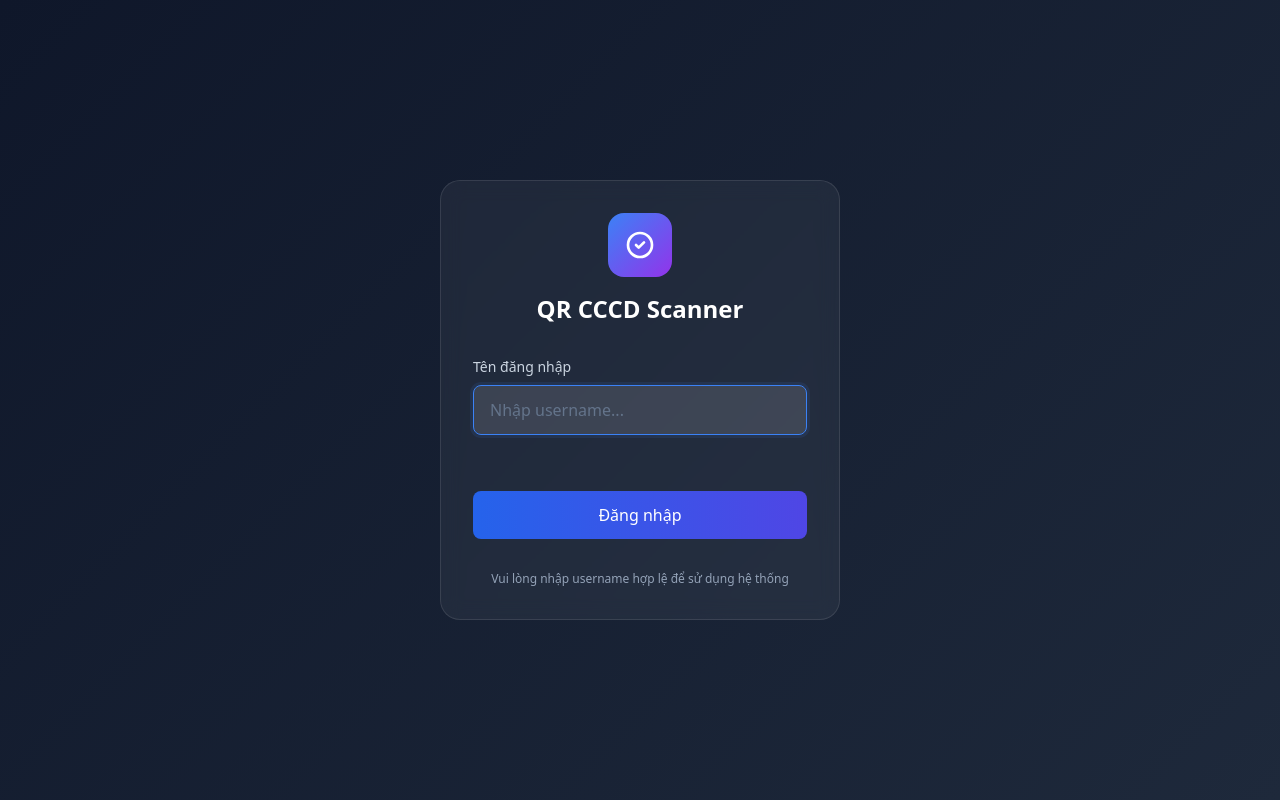
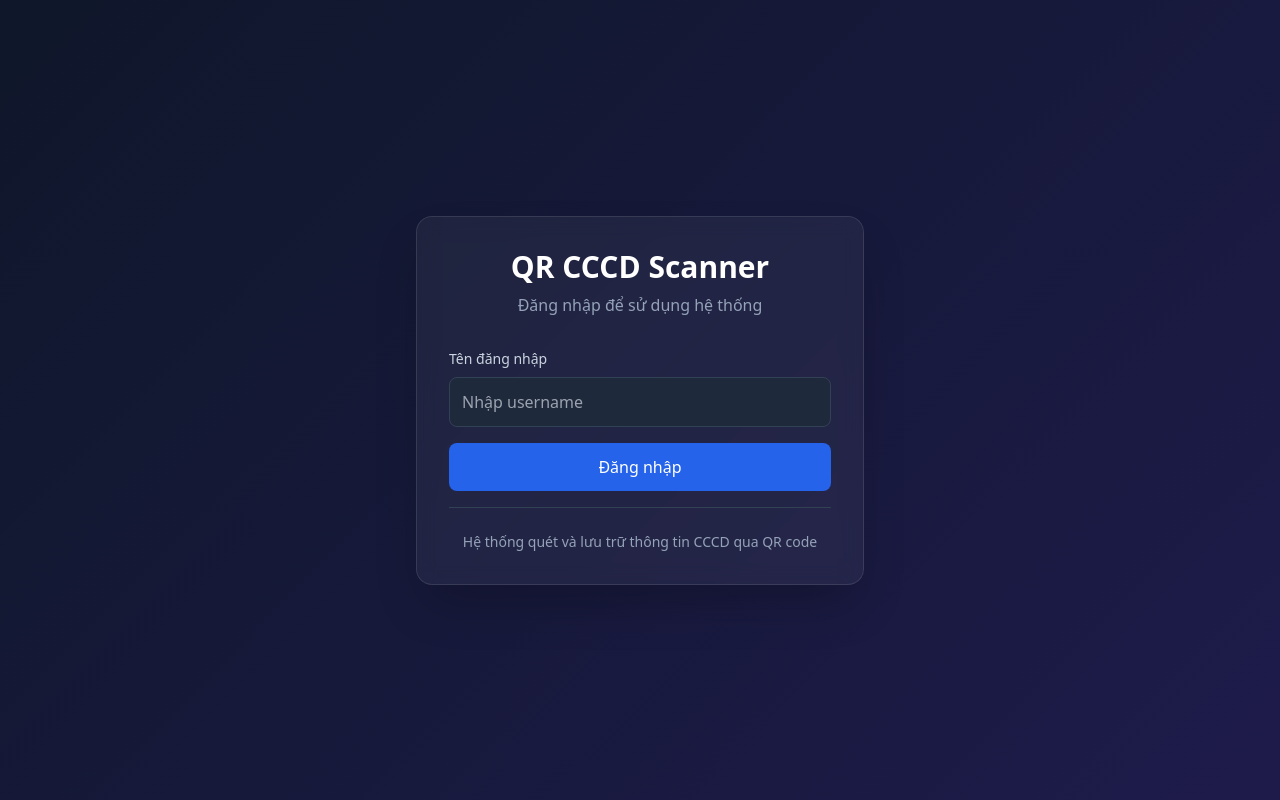
Before and after one commit to nhanlee/qr-cccd-scanner, a Flask app: page /login in a window 1280 px wide. Run offline with Flask 2, Linux system fonts and the light colour scheme; some libraries are stand-ins or nearby versions.

Commit message:
update20251204

```diff
--- a/app.py
+++ b/app.py
@@ -272,16 +272,17 @@ def scan_qr_image():
                 qr = cv2.QRCodeDetector()
                 text, pts, _ = qr.detectAndDecode(img)
 
-                if not text:
+                if text:
+                    parsed, error_msg = parse_qr_text(text)
+                else:
                     # Thử thêm với adaptive threshold
                     img_thresh = cv2.adaptiveThreshold(img, 255,
                         cv2.ADAPTIVE_THRESH_GAUSSIAN_C, cv2.THRESH_BINARY, 11, 2)
-                    text, pts, _ = qr.detectAndDecode(img_thresh)
-
-                if text:
-                    parsed, error_msg = parse_qr_text(text)
-                else:
-                    error_msg = "Không tìm thấy QR code trong ảnh"
+                    text2, pts2, _ = qr.detectAndDecode(img_thresh)
+                    if text2:
+                        parsed, error_msg = parse_qr_text(text2)
+                    else:
+                        error_msg = "Không tìm thấy QR code trong ảnh"
             except Exception as img_error:
                 app.logger.error(f"Image decode error: {img_error}")
                 error_msg = "Lỗi xử lý ảnh"
--- a/requirements.txt
+++ b/requirements.txt
@@ -10,5 +10,5 @@ numpy==1.26.4
 pandas==2.1.4
 
 ultralytics==8.3.25
-python-dotenv
-mysql-connector-python>=8.0.0
+python-dotenv==1.0.0
+mysql-connector-python==8.3.0
--- a/templates/login.html
+++ b/templates/login.html
@@ -1,144 +1,98 @@
-<!doctype html>
+<!DOCTYPE html>
 <html lang="vi">
 <head>
-  <meta charset="utf-8" />
-  <meta name="viewport" content="width=device-width,initial-scale=1" />
+    <meta charset="UTF-8">
+    <meta name="viewport" content="width=device-width, initial-scale=1.0">
     <title>Đăng nhập - QR CCCD Scanner</title>
-
-  <!-- Tailwind CSS -->
     <script src="https://cdn.tailwindcss.com"></script>
-
     <style>
         body {
-      background: linear-gradient(135deg, #0f172a 0%, #1e293b 100%);
+            background: linear-gradient(135deg, #0f172a 0%, #1e1b4b 100%);
             min-height: 100vh;
-      display: flex;
-      align-items: center;
-      justify-content: center;
-      padding: 1rem;
         }
-
         .login-card {
             background: rgba(255, 255, 255, 0.05);
             backdrop-filter: blur(10px);
             border: 1px solid rgba(255, 255, 255, 0.1);
-      border-radius: 20px;
-      width: 100%;
-      max-width: 400px;
-    }
-
-    .login-input {
-      background: rgba(255, 255, 255, 0.08);
-      border: 1px solid rgba(255, 255, 255, 0.2);
-      transition: all 0.3s ease;
-    }
-
-    .login-input:focus {
-      background: rgba(255, 255, 255, 0.12);
-      border-color: #3b82f6;
-      box-shadow: 0 0 0 3px rgba(59, 130, 246, 0.1);
         }
     </style>
 </head>
-<body>
-  <div class="login-card p-8">
-    <!-- Logo/Header -->
+<body class="flex items-center justify-center p-4">
+    <div class="login-card w-full max-w-md p-8 rounded-2xl shadow-2xl">
         <div class="text-center mb-8">
-      <div class="inline-flex items-center justify-center w-16 h-16 bg-gradient-to-br from-blue-500 to-purple-600 rounded-2xl mb-4">
-        <svg xmlns="http://www.w3.org/2000/svg" class="h-8 w-8 text-white" fill="none" viewBox="0 0 24 24" stroke="currentColor">
-          <path stroke-linecap="round" stroke-linejoin="round" stroke-width="2" d="M9 12l2 2 4-4m6 2a9 9 0 11-18 0 9 9 0 0118 0z" />
-        </svg>
-      </div>
-      <h1 class="text-2xl font-bold text-white">QR CCCD Scanner</h1>
+            <h1 class="text-3xl font-bold text-white mb-2">QR CCCD Scanner</h1>
+            <p class="text-slate-400">Đăng nhập để sử dụng hệ thống</p>
         </div>
 
-    <!-- Login Form -->
-    <form id="loginForm">
+        <div id="login-error" class="mb-4 p-3 bg-red-900/30 text-red-300 rounded-lg hidden"></div>
+
         <div class="space-y-4">
             <div>
                 <label class="block text-sm font-medium text-slate-300 mb-2">Tên đăng nhập</label>
                 <input type="text" id="username"
-                 class="login-input w-full px-4 py-3 rounded-lg text-white placeholder-slate-500 focus:outline-none"
-                 placeholder="Nhập username..."
-                 autocomplete="username"
-                 required
-                 autofocus>
+                       class="w-full p-3 rounded-lg bg-slate-800 border border-slate-700 text-white focus:outline-none focus:ring-2 focus:ring-blue-500"
+                       placeholder="Nhập username">
             </div>
 
-        <div id="login-status" class="text-sm text-center min-h-6"></div>
-
-        <button type="submit" id="btn-login"
-                class="w-full py-3 bg-gradient-to-r from-blue-600 to-indigo-600 text-white font-medium rounded-lg hover:from-blue-700 hover:to-indigo-700 transition-all duration-300 focus:outline-none focus:ring-2 focus:ring-blue-500 focus:ring-offset-2 focus:ring-offset-slate-900">
+            <button id="btn-login"
+                    class="w-full py-3 bg-blue-600 hover:bg-blue-700 text-white font-medium rounded-lg transition-colors">
                 Đăng nhập
             </button>
 
-        <div class="text-center text-sm text-slate-400 pt-4">
-          <p class="text-xs">Vui lòng nhập username hợp lệ để sử dụng hệ thống</p>
+            <div class="mt-6 pt-6 border-t border-slate-700 text-center">
+                <p class="text-sm text-slate-400">
+                    Hệ thống quét và lưu trữ thông tin CCCD qua QR code
+                </p>
             </div>
         </div>
-    </form>
     </div>
 
     <script>
-    document.getElementById('loginForm').addEventListener('submit', async function(e) {
-      e.preventDefault();
-
+        document.getElementById('btn-login').onclick = async () => {
             const username = document.getElementById('username').value.trim();
-      const loginStatus = document.getElementById('login-status');
+            const errorDiv = document.getElementById('login-error');
 
             if (!username) {
-        loginStatus.innerHTML = '<p class="text-red-400">Vui lòng nhập username</p>';
+                errorDiv.textContent = "Vui lòng nhập username";
+                errorDiv.classList.remove('hidden');
                 return;
             }
 
-      // Thay đổi trạng thái nút
-      const btnLogin = document.getElementById('btn-login');
-      const originalText = btnLogin.textContent;
-      btnLogin.textContent = 'Đang đăng nhập...';
-      btnLogin.disabled = true;
-
-      loginStatus.innerHTML = '<p class="text-yellow-400">Đang kiểm tra tài khoản...</p>';
+            errorDiv.classList.add('hidden');
+            document.getElementById('btn-login').disabled = true;
+            document.getElementById('btn-login').innerHTML =
+                '<span class="flex items-center justify-center">⏳ Đang đăng nhập...</span>';
 
             try {
-        const response = await fetch('/login', {
-          method: 'POST',
-          headers: {
-            'Content-Type': 'application/json',
-          },
-          body: JSON.stringify({ username })
+                const res = await fetch("/login", {
+                    method: "POST",
+                    headers: {"Content-Type": "application/json"},
+                    body: JSON.stringify({ username: username })
                 });
 
-        const result = await response.json();
+                const result = await res.json();
 
                 if (result.ok) {
-          loginStatus.innerHTML = '<p class="text-green-400">Đăng nhập thành công! Đang chuyển hướng...</p>';
-
-          // Chuyển hướng sau 1 giây
-          setTimeout(() => {
-            window.location.href = '/';
-          }, 1000);
+                    window.location.href = "/";
                 } else {
-          loginStatus.innerHTML = `<p class="text-red-400">${result.msg || 'Đăng nhập thất bại'}</p>`;
-          btnLogin.textContent = originalText;
-          btnLogin.disabled = false;
+                    errorDiv.textContent = result.msg || "Đăng nhập thất bại";
+                    errorDiv.classList.remove('hidden');
                 }
             } catch (error) {
-        console.error('Login error:', error);
-        loginStatus.innerHTML = '<p class="text-red-400">Lỗi kết nối máy chủ</p>';
-        btnLogin.textContent = originalText;
-        btnLogin.disabled = false;
+                errorDiv.textContent = "Lỗi kết nối server";
+                errorDiv.classList.remove('hidden');
+            } finally {
+                document.getElementById('btn-login').disabled = false;
+                document.getElementById('btn-login').innerHTML = "Đăng nhập";
+            }
+        };
+
+        // Enter key support
+        document.getElementById('username').addEventListener('keypress', (e) => {
+            if (e.key === 'Enter') {
+                document.getElementById('btn-login').click();
             }
         });
-
-    // Cho phép nhấn Enter để đăng nhập
-    document.getElementById('username').addEventListener('keypress', function(e) {
-      if (e.key === 'Enter') {
-        document.getElementById('loginForm').dispatchEvent(new Event('submit'));
-      }
-    });
-
-    // Tự động focus vào input username
-    document.getElementById('username').focus();
     </script>
 </body>
 </html>
```
Also changed, not shown: templates/main.html (+190 -178 lines), 1 other file. Lines whose indentation alone changed are shown as unchanged.
